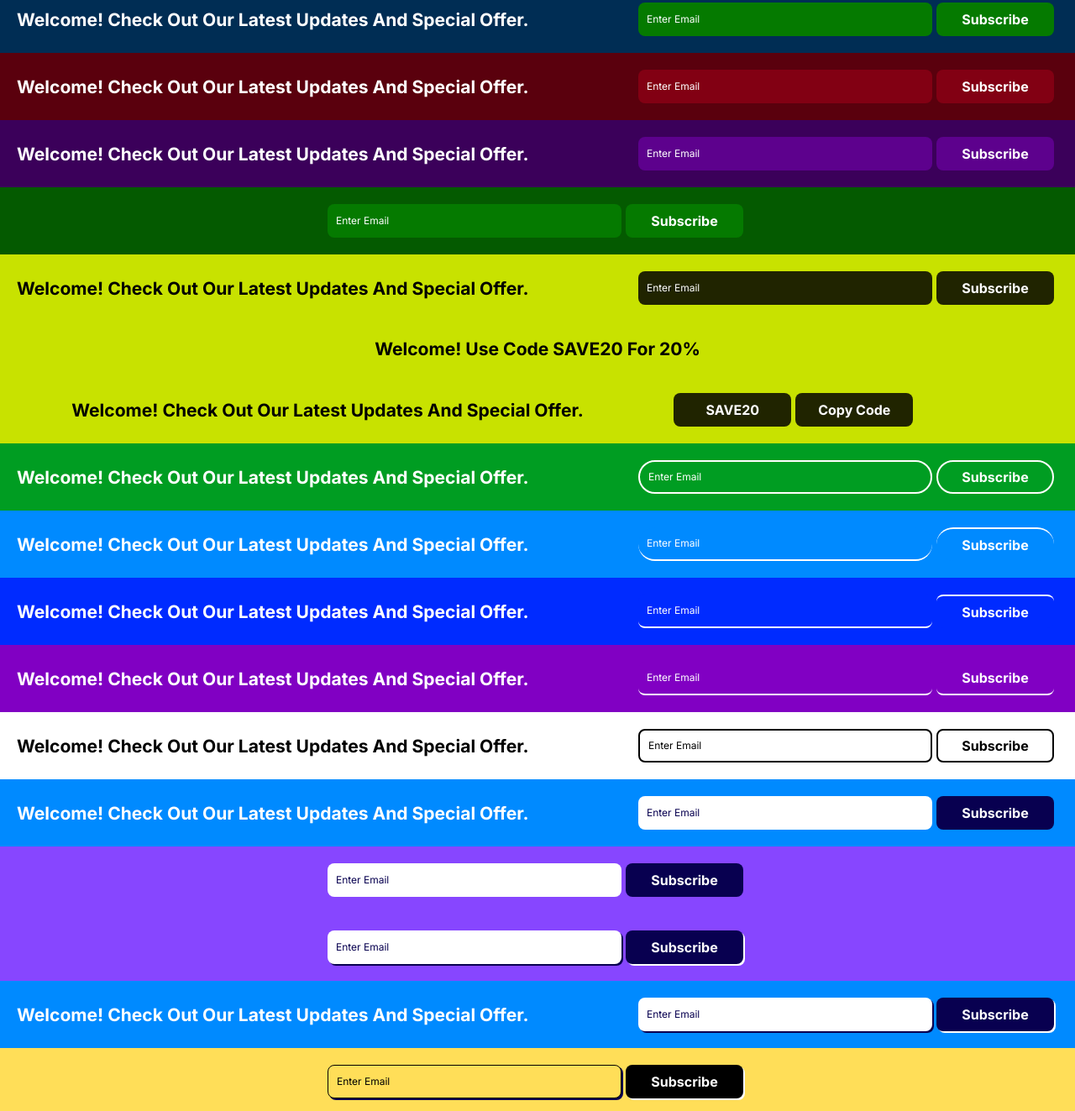
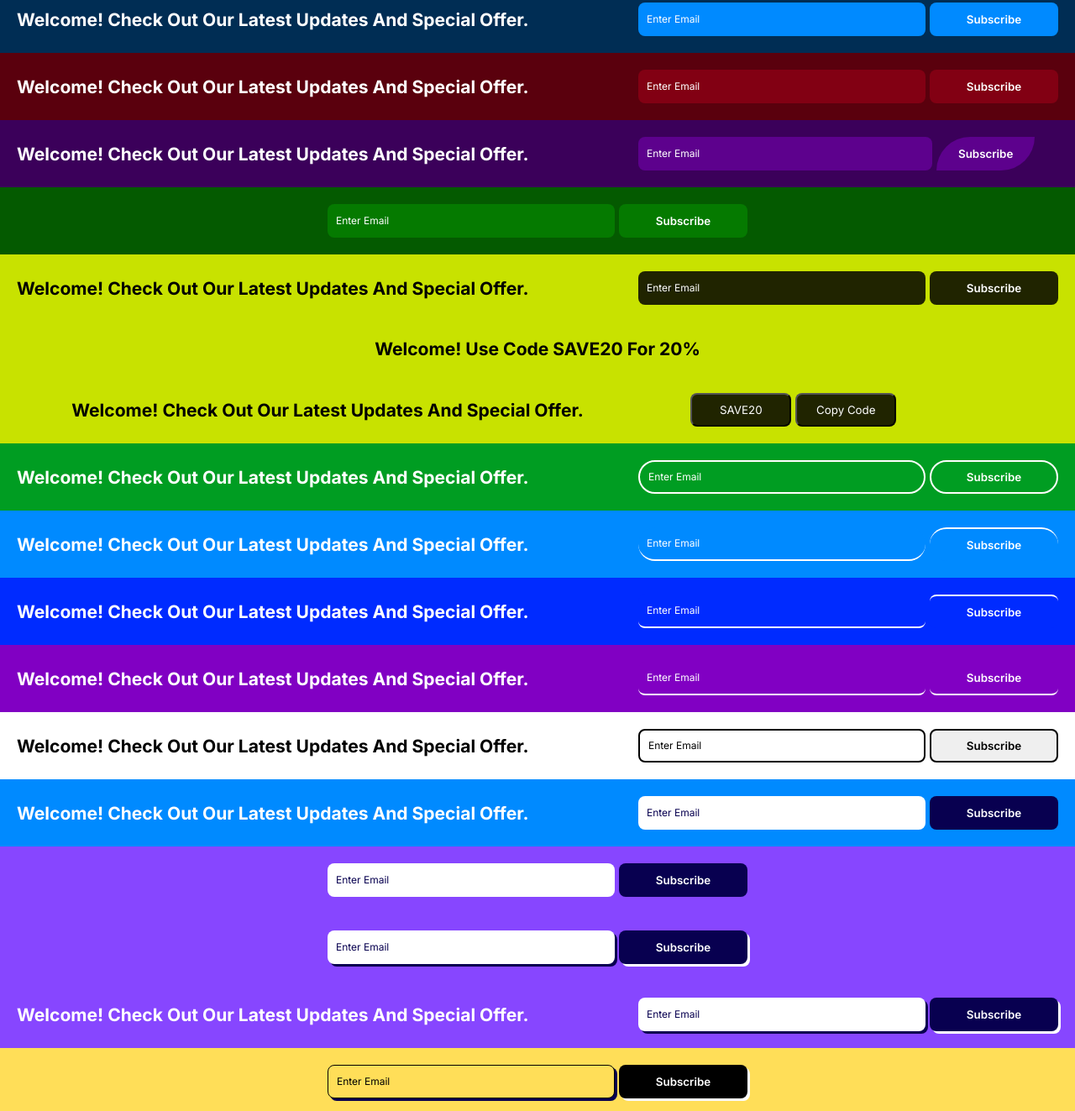
Before and after one commit to monirul2017/Announce-bar, a plain HTML site: page announce-with-form.html in a window 1280 px wide. Shown: the part 17-1340 px from the top of the page at 84% size. Drawn offline with Linux system fonts and the light colour scheme.

Commit message:
code updated

```diff
--- a/_announce-with-form.scss
+++ b/_announce-with-form.scss
@@ -5,6 +5,7 @@
   .wrapper{
 
       display: flex;
+      flex-wrap: wrap;
       flex-direction: row;
       justify-content: space-between;
       align-items: center;
@@ -28,7 +29,6 @@
 
           width: 100%;
           display: flex;
-          flex-wrap: wrap;
           gap: 5px;
           max-height: 40px;
 
@@ -51,28 +51,16 @@
             font-size: 12px;
            }
 
-          .btn {
-            width: 28%;
-            background:$inputBtn;
-            border-radius: 8px;
-            outline: 0;
-            border: none;
-            font-size: 16px;
-            line-height: 24px;
-            font-weight: 700;
-            color: #FFFFFF;
-            font-weight: 700;
-            cursor: pointer;
-          }
 
         }
 
       }
   }
 
-  @media screen and (max-width:1210px){
+  @media screen and (max-width:1240px){
 
     .text {
+      margin-bottom: 10px;
       h3{
         font-size: 17px !important;
       }
@@ -80,7 +68,6 @@
 
     .form{
       width: 420px !important;
-      max-height: 38px !important;
 
     }
   }
@@ -97,7 +84,6 @@
 
     .form{
       width: 350px !important;
-      min-height: 38px !important;
     }
 
   }
@@ -105,8 +91,9 @@
   @media screen and (max-width:890px){
 
     .wrapper {
-      flex-direction: column;
       justify-content: center ;
+
+
     }
 
     .text {
@@ -119,32 +106,45 @@
     }
 
     .form{
-      width: 300px !important;
+      width: 350px !important;
       justify-content: center !important;
 
       input{
         font-size: 14px !important;
       }
-      .btn {
-        font-size: 12px !important;
-      }
+
     }
+
   }
 }
 
 // announce-with-form-1
 .announce-with-form-1 {
-  @include announce-with-form(#002D54,#FFFFFF,#057A00)
+  @include announce-with-form(#002D54,#FFFFFF,#008AFF);
+  .submit {
+    background-color: #008AFF;
+    color: #FFFFFF
+  }
 }
 
 // .announce-with-form-2
 .announce-with-form-2{
-  @include announce-with-form(#5A000D,#FFFFFF,#820013 )
+  @include announce-with-form(#5A000D,#FFFFFF,#820013 );
+  .submit{
+    background-color:#820013;
+    color: white;
+    border: 0
+  }
 }
 
 // .announce-with-form-3
 .announce-with-form-3 {
-  @include announce-with-form(#3B005A, #FFFFFF, #5D018D)
+  @include announce-with-form(#3B005A, #FFFFFF, #5D018D);
+  .submit{
+    background-color:#5D018D;
+    color: #FFFFFF;
+    border: 0
+  }
 }
 
 // .announce-with-form-4
@@ -154,11 +154,19 @@
   .wrapper {
     justify-content: center !important;
   }
+  .submit{
+    background-color: #057A00;
+    color: #FFFFFF
+  }
 }
 
 // .announce-with-form-5
 .announce-with-form-5 {
   @include announce-with-form(#C8E200,#000000, #202400);
+  .submit{
+    background-color: #202400;
+    color: #FFFFFF
+  }
 }
 
 // .announce-with-form-6
@@ -181,6 +189,14 @@
     form {
       justify-content: center !important;
 
+      .submit{
+        width: 120px;
+        height: 40px;
+        background-color: #202400;
+        color: #FFFFFF;
+        border-radius: 8px
+      }
+
     }
   }
 }
@@ -194,9 +210,11 @@
   .form {
 
 
-    input , .btn {
+    input , .submit {
       border: 2px solid #FFFFFF !important;
       border-radius: 40px !important;
+      background-color: #009D22;
+      color: #FFFFFF
     }
   }
 }
@@ -213,9 +231,11 @@
       border-radius: 40px !important ;
     }
 
-    .btn{
+    .submit{
       border-top: 2px solid #FFFFFF !important;
       border-radius: 30px !important ;
+      background-color: #008AFF;
+      color: #FFFFFF
     }
   }
 }
@@ -231,9 +251,11 @@
       border-radius: 8px !important ;
     }
 
-    .btn{
+    .submit{
       border-top: 2px solid #FFFFFF !important;
       border-radius: 8px !important ;
+      background-color: #002BFF;
+      color: #FFFFFF
     }
   }
 }
@@ -250,9 +272,10 @@
       border-radius: 8px !important ;
     }
 
-    .btn{
-      border-bottom: 2px solid #FFFFFF !important;
-      border-radius: 8px !important ;
+    .submit{
+      background-color: #8100C3;
+      color: white;
+      border-bottom: 2px solid white
     }
   }
 }
@@ -270,6 +293,11 @@
 
     ::placeholder {
       color: #000000 !important;
+    }
+
+    .submit{
+      border: 2px solid #000000;
+      color: #000000
     }
   }
 
@@ -289,8 +317,9 @@
     ::placeholder {
       color: #080050 !important;
     }
-    .btn {
-      background-color: #080050 !important;
+    .submit{
+      background-color: #080050;
+      color: #FFFFFF
     }
   }
 }
@@ -313,9 +342,12 @@
     ::placeholder {
       color: #080050 !important;
     }
-    .btn {
-      background-color: #080050 !important;
+    .submit{
+      background-color: #080050;
+      color: #FFFFFF
     }
+
+
   }
 }
 
@@ -334,7 +366,7 @@
     input{
       color: #080050 !important;
       transition: 0.5s;
-      box-shadow: 2px 2px 0px  #080050;
+      box-shadow: 3px 3px 0px  #080050;
 
      &:hover {
       box-shadow: none ;
@@ -345,16 +377,15 @@
     ::placeholder {
       color: #080050 !important;
     }
-    .btn {
-      background-color: #080050 !important;
-      box-shadow: 2px 2px 0px#FFFFFF;
+    .submit {
+      background-color: #080050;
+      color: #FFFFFF;
+      box-shadow:  3px 3px 0px #FFFFFF;
       transition: 0.5s;
 
-
-      &:hover {
-        box-shadow: none ;
+      &:hover{
+        box-shadow: none
       }
-
     }
   }
 }
@@ -364,14 +395,14 @@
 // announce-with-form-16
 
 .announce-with-form-16 {
-  @include announce-with-form(#008AFF,#FFFFFF ,#FFFFFF );
+  @include announce-with-form(#8746FF,#FFFFFF ,#FFFFFF );
 
   .form {
 
     input{
       color: #080050 !important;
       transition: 0.5s;
-      box-shadow: 2px 2px 0px  #080050;
+      box-shadow: 3px 3px 0px  #080050;
 
      &:hover {
       box-shadow: none ;
@@ -382,23 +413,19 @@
     ::placeholder {
       color: #080050 !important;
     }
-    .btn {
-      background-color: #080050 !important;
-      box-shadow: 2px 2px 0px#FFFFFF;
-      transition: 0.5s;
+   .submit{
+    background-color: #080050;
+    color: #FFFFFF;
+    box-shadow: 3px 3px 0px #FFFFFF;
+    transition: 0.5s;
 
-
-      &:hover {
-        box-shadow: none ;
-      }
+    &:hover{
+      box-shadow: none
+    }
+   }
 
     }
   }
-
-
-
-}
-
 
 
 // announce-with-form-17
@@ -410,7 +437,7 @@
     .form {
       input {
         border: 1px solid #000000 !important;
-        box-shadow: 2px 2px 0px  #080050;
+        box-shadow: 3px 3px 0px  #080050;
         transition: 0.5s;
 
 
@@ -423,17 +450,15 @@
 
         }
       }
-
-      .btn {
-        background-color: #000000 !important;
-        box-shadow: 2px 2px 0px#FFFFFF;
+      .submit {
+        background-color: #000000;
+        color: #FFFFFF;
+        box-shadow: 3px 3px 0px #FFFFFF;
         transition: 0.5s;
 
-        &:hover {
+        &:hover{
           box-shadow: none;
-
-          }
-
+        }
       }
     }
   }
--- a/_basic.scss
+++ b/_basic.scss
@@ -41,7 +41,7 @@
           margin-right: 10px;
         }
 
-        button {
+        .simple-btn {
           width: 153px;
           height: 42px;
           box-sizing: border-box;
--- a/_box.scss
+++ b/_box.scss
@@ -65,7 +65,7 @@
         margin-right: 10px;
       }
 
-      button {
+      .simple-btn {
         width: 153px;
         height: 42px;
         box-sizing: border-box;
@@ -179,6 +179,7 @@
 // box -1
 .box1 {
   @include storage(#43a9ff,#008AFF);
+  // @include
 }
 
 //   box -2
--- a/announce-with-form.html
+++ b/announce-with-form.html
@@ -24,7 +24,7 @@
               <div class="form">
                    <form>
                        <input type="email" placeholder="Enter Email">
-                       <button class="btn">Subscribe</button>
+                       <button class="submit simple-btn">Subscribe</button>
                    </form>
               </div>
         </div>
@@ -40,7 +40,7 @@
               <div class="form">
                    <form>
                        <input type="email" placeholder="Enter Email">
-                       <button class="btn">Subscribe</button>
+                       <button class="submit simple-btn">Subscribe</button>
                    </form>
               </div>
         </div>
@@ -57,7 +57,7 @@
               <div class="form">
                    <form>
                        <input type="email" placeholder="Enter Email">
-                       <button class="btn">Subscribe</button>
+                       <button class="submit redius-btn">Subscribe</button>
                    </form>
               </div>
         </div>
@@ -70,7 +70,7 @@
               <div class="form">
                    <form>
                        <input type="email" placeholder="Enter Email">
-                       <button class="btn">Subscribe</button>
+                       <button class="submit simple-btn">Subscribe</button>
                    </form>
               </div>
         </div>
@@ -85,8 +85,11 @@
               </div>
               <div class="form">
                    <form>
-                       <input type="email" placeholder="Enter Email">
-                       <button class="btn">Subscribe</button>
+                        <input class="input-hover" type="email" placeholder="Enter Email">
+                       <div class="hover-btn-box">
+
+                           <button class="submit simple-btn ">Subscribe</button>
+                       </div>
                    </form>
               </div>
         </div>
@@ -112,8 +115,8 @@
               <div class="form">
                    <form>
                        <!-- <input type="email" placeholder="Enter Email"> -->
-                       <button class="btn">SAVE20</button>
-                       <button class="btn">Copy Code</button>
+                       <button class="submit">SAVE20</button>
+                       <button class="submit">Copy Code</button>
                    </form>
               </div>
         </div>
@@ -128,7 +131,7 @@
               <div class="form">
                    <form>
                        <input type="email" placeholder="Enter Email">
-                       <button class="btn">Subscribe</button>
+                       <button class="submit simple-btn">Subscribe</button>
                    </form>
               </div>
         </div>
@@ -143,7 +146,7 @@
           <div class="form">
                <form>
                    <input type="email" placeholder="Enter Email">
-                   <button class="btn">Subscribe</button>
+                   <button class="submit simple-btn">Subscribe</button>
                </form>
           </div>
     </div>
@@ -158,7 +161,7 @@
           <div class="form">
                <form>
                    <input type="email" placeholder="Enter Email">
-                   <button class="btn">Subscribe</button>
+                   <button class="submit simple-btn">Subscribe</button>
                </form>
           </div>
     </div>
@@ -173,26 +176,12 @@
           <div class="form">
                <form>
                    <input type="email" placeholder="Enter Email">
-                   <button class="btn">Subscribe</button>
+                   <button class="submit simple-btn">Subscribe</button>
                </form>
           </div>
     </div>
 </div>
 
-<!-- box -12 -->
-<!-- <div class="announce-with-form-12">
-    <div class="wrapper">
-          <div class="text">
-              <h3>welcome! check out our latest updates and special offer.</h3>
-          </div>
-          <div class="form">
-               <form>
-                   <input type="email" placeholder="Enter Email">
-                   <button class="btn">Subscribe</button>
-               </form>
-          </div>
-    </div>
-</div> -->
 <!-- box -12 -->
 <div class="announce-with-form-12">
     <div class="wrapper">
@@ -202,7 +191,7 @@
           <div class="form">
                <form>
                    <input type="email" placeholder="Enter Email">
-                   <button class="btn">Subscribe</button>
+                   <button class="submit simple-btn">Subscribe</button>
                </form>
           </div>
     </div>
@@ -216,7 +205,7 @@
           <div class="form">
                <form>
                    <input type="email" placeholder="Enter Email">
-                   <button class="btn">Subscribe</button>
+                   <button class="submit simple-btn">Subscribe</button>
                </form>
           </div>
     </div>
@@ -229,7 +218,7 @@
           <div class="form">
                <form>
                    <input type="email" placeholder="Enter Email">
-                   <button class="btn">Subscribe</button>
+                   <button class="submit simple-btn">Subscribe</button>
                </form>
           </div>
     </div>
@@ -242,7 +231,7 @@
           <div class="form">
                <form>
                     <input type="email" placeholder="Enter Email">
-                    <button class="btn">Subscribe</button>
+                    <button class="submit simple-btn">Subscribe</button>
                </form>
           </div>
     </div>
@@ -258,7 +247,7 @@
           <div class="form">
                <form>
                    <input type="email" placeholder="Enter Email">
-                   <button class="btn">Subscribe</button>
+                       <button class="submit simple-btn">Subscribe</button>
                </form>
           </div>
     </div>
@@ -272,7 +261,10 @@
           <div class="form">
                <form>
                     <input type="email" placeholder="Enter Email">
-                    <button class="btn">Subscribe</button>
+                    <div class="hover-btn-box">
+
+                        <button class="submit simple-btn">Subscribe</button>
+                    </div>
                </form>
           </div>
     </div>
--- a/style.scss
+++ b/style.scss
@@ -6,6 +6,37 @@
   box-sizing: border-box;
   font-family: Inter;
 }
+
+// utilities
+
+button {
+  cursor: pointer;
+}
+
+
+.redius-btn {
+  padding: 8px 26px;
+  border-top-left-radius: 1111px;
+  border-bottom-right-radius: 1111px;
+  font-weight: 600;
+  // font-size: 14px;
+  line-height: 22px;
+  text-transform: capitalize;
+}
+
+.simple-btn {
+  min-width:153px;
+  min-height: 40px;
+  box-sizing: border-box;
+  line-height: 22.8px;
+  font-weight: 600;
+  border-radius: 8px;
+  outline: none;
+  border: none;
+  text-transform: capitalize;
+}
+
+
 
 
 // Import Style
```
Also changed, not shown: basic.html (+2 -2 lines), index.html (+5 -5 lines), css/style.css, 1 other file.
